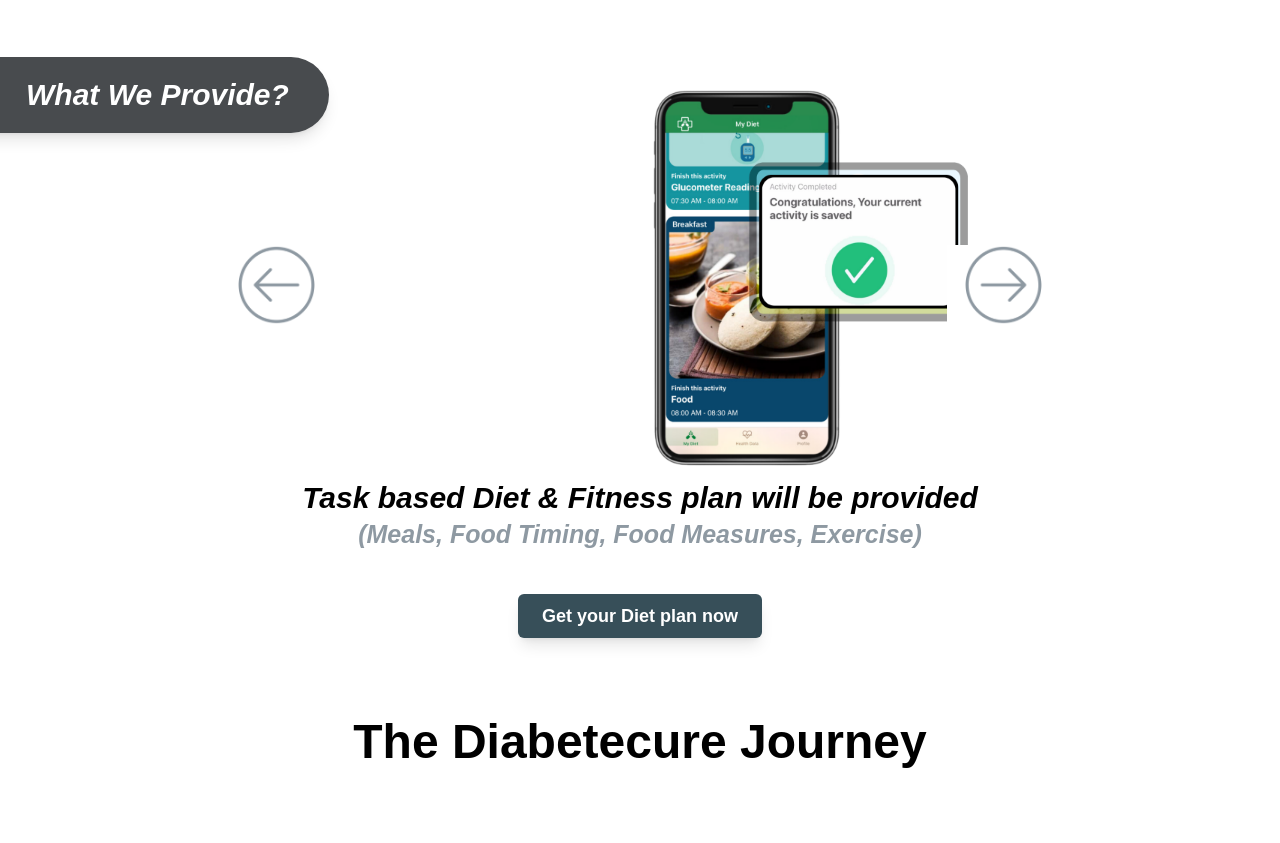
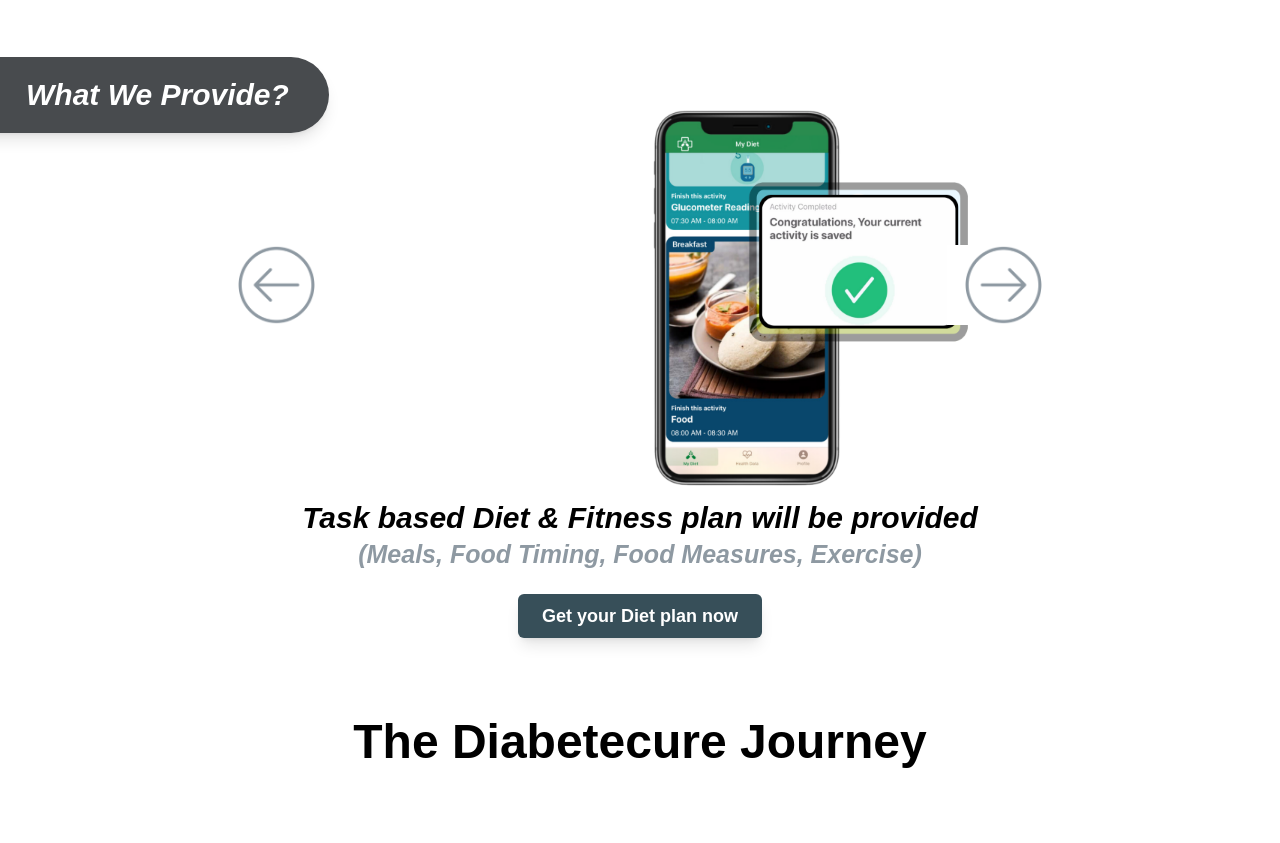
Before and after one commit to passionateSandy2004/demo-10, a plain HTML site: page index.html in a window 1280 px wide. Shown: the part 1495-2338 px from the top of the page. Drawn offline with nearby package versions, Linux system fonts and the light colour scheme; a web font is replaced by a local one.

Commit message:
Update index.html

```diff
--- a/index.html
+++ b/index.html
@@ -129,8 +129,8 @@
         <section class="pt-[50px] relative bg-white my-2 p-4 overflow-hidden">
             <div class="inline-block absolute left-[-15%] top-3 bg-wwp text-white font-bold pl-[90px]  rounded-full shadow-lg py-3 pr-5 text-center italic md:hidden"><h1 class="pr-5">What We Provide?</h1></div>
             <div class="hidden md:inline-block md:absolute md:left-[-5%] md:top-8 bg-wwp text-white text-3xl font-bold pl-[90px] p-10 rounded-full shadow-lg py-5 pr-5 text-center italic"><h1 class="pr-5">What We Provide?</h1></div>
-            <div class="card-stack relative h-[500px] md:h-[495px] ">
-                <div class="card rounded-lg px-4 transform space-y-1">
+            <div class="card-stack relative h-[500px] md:h-[495px]">
+                <div class="card rounded-lg px-4 transform space-y-1 py-5">
                     <img src="assests\img\WEBSITE PICS (7).png" class="ml-6 md:h-[405px] md:ml-[560px] ">
                     <h3 class="font-semibold text-lg text-center mt-3 italic md:text-[30px] md:my-1">Task based Diet & Fitness plan will be provided</h3>
                     <p class="text-center text-text italic font-bold md:text-[25px] md:mt-3">(Meals, Food Timing, Food Measures, Exercise)</p>
```
